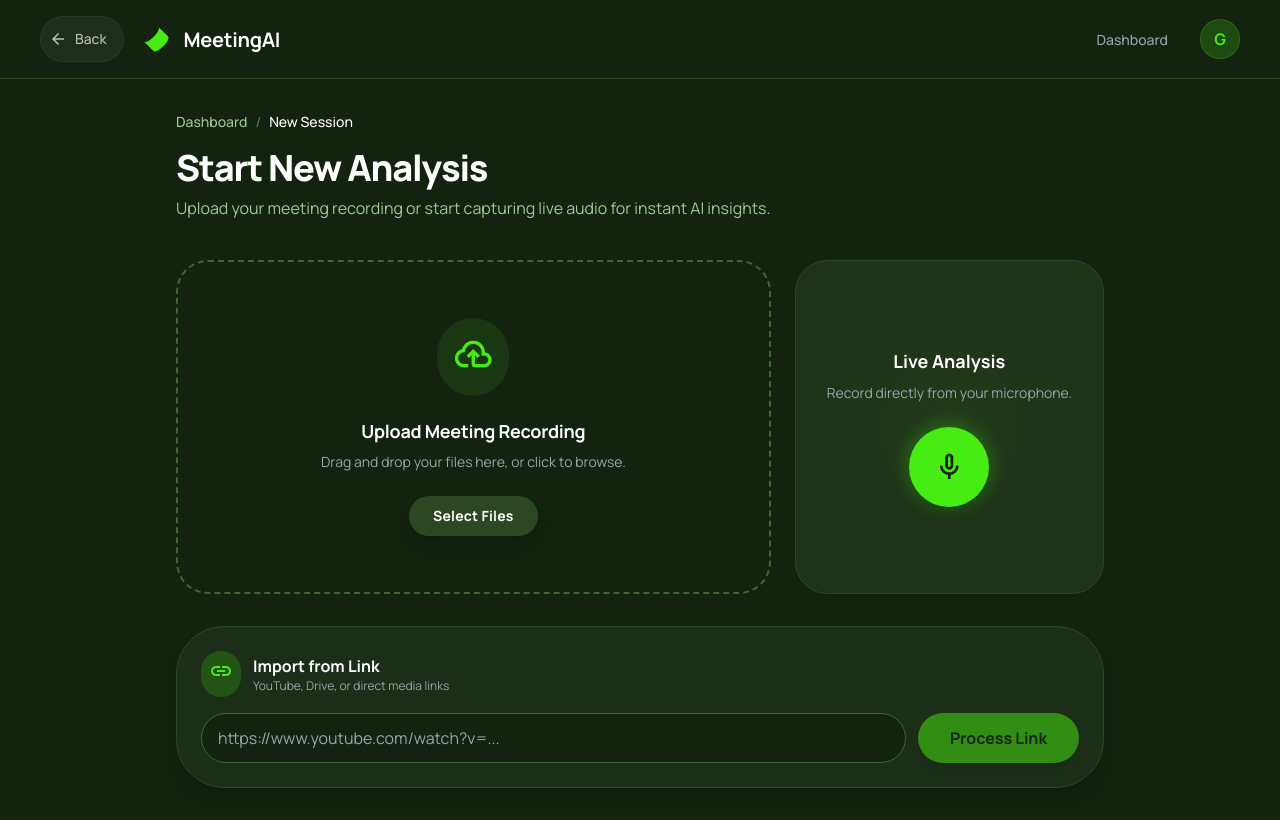
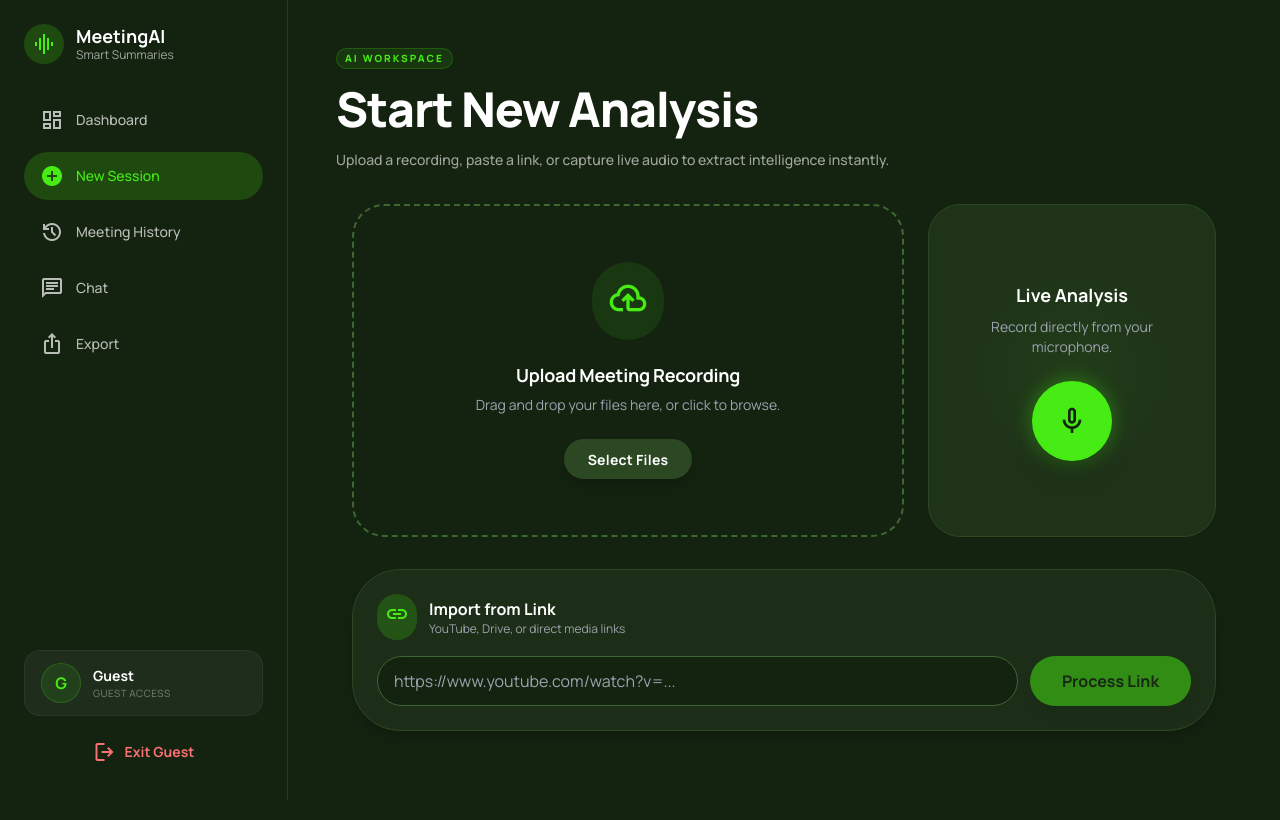
Before and after one commit to AshinTomMathew/SummarAI, a React (Vite) app in the folder frontend/: page /#/new-session in a window 1280 px wide. Built offline with nearby package versions, Linux system fonts and the light colour scheme.

Commit message:
Cleanup unused imports in UI

```diff
--- a/frontend/src/pages/NewSessionPage.jsx
+++ b/frontend/src/pages/NewSessionPage.jsx
@@ -3,7 +3,9 @@ import { useState, useRef, useEffect } from 'react';
 import Logo from '../components/Logo';
 import BackButton from '../components/BackButton';
 import GameSelector from '../components/GameSelector';
+import LoadingScreen from '../components/LoadingScreen';
 import { useToast } from '../context/ToastContext';
+import Sidebar from '../components/Sidebar';
 
 export default function NewSessionPage() {
 
@@ -202,12 +204,25 @@ export default function NewSessionPage() {
             };
 
             if (userId) {
+                try {
                     const saveResult = await window.electronAPI.saveSession(sessionData);
                     if (saveResult.success) {
                         sessionData.id = saveResult.sessionId;
-                    console.log('✅ Session saved to history');
+                        console.log('✅ Session saved to database history');
                     } else {
-                    console.error('❌ Failed to update history:', saveResult.error);
+                        // DB save failed — fall back to localStorage so nothing is lost
+                        console.error('❌ DB save failed:', saveResult.error);
+                        showToast('⚠️ Could not reach database — session saved locally as fallback.', 'warning');
+                        const fallbackKey = `fallbackSessions_${userId}`;
+                        const fallback = JSON.parse(localStorage.getItem(fallbackKey) || '[]');
+                        sessionData.id = `fallback_${Date.now()}`;
+                        fallback.unshift(sessionData);
+                        if (fallback.length > 20) fallback.pop();
+                        localStorage.setItem(fallbackKey, JSON.stringify(fallback));
+                    }
+                } catch (saveErr) {
+                    console.error('❌ Save session threw:', saveErr);
+                    showToast('⚠️ Database error — session saved locally.', 'warning');
                 }
             } else {
                 // GUEST: Save to Local Storage
@@ -395,34 +410,24 @@ export default function NewSessionPage() {
     };
 
     return (
-        <div className="bg-background-light dark:bg-background-dark font-display text-slate-900 dark:text-white transition-colors duration-200 min-h-screen flex flex-col overflow-x-hidden">
-            <header className="flex items-center justify-between whitespace-nowrap border-b border-solid border-slate-200 dark:border-[#2c4823] px-6 lg:px-10 py-4 bg-background-light dark:bg-background-dark sticky top-0 z-50">
-                <div className="flex items-center gap-4">
+        <div className="flex h-screen w-full bg-background-light dark:bg-background-dark text-slate-900 dark:text-white font-display overflow-hidden">
+            <Sidebar active="/new-session" />
+            <main className="flex-1 flex flex-col h-full overflow-y-auto relative scroll-smooth custom-scrollbar">
+                {/* Mobile Header */}
+                <div className="md:hidden flex items-center justify-between p-4 border-b border-white/10 bg-background-dark sticky top-0 z-20">
+                    <div className="flex items-center gap-3">
                         <BackButton />
                         <Logo />
                     </div>
-                <div className="flex flex-1 justify-end gap-4 md:gap-8 items-center">
-                    <div className="hidden md:flex items-center gap-6 lg:gap-9">
-                        <Link to="/dashboard" className="text-slate-500 hover:text-slate-900 dark:text-gray-400 dark:hover:text-white text-sm font-medium leading-normal transition-colors">Dashboard</Link>
                 </div>
-                    <div className="bg-primary/20 flex items-center justify-center rounded-full size-10 text-primary font-bold border border-primary/20">
-                        {getInitials(userName)}
+
+                <div className="p-4 md:p-8 lg:p-12 flex flex-col max-w-5xl mx-auto w-full gap-8">
+                    <div className="flex flex-col gap-2">
+                        <div className="flex items-center gap-2 mb-2">
+                            <span className="text-primary text-[10px] font-black uppercase tracking-[0.2em] px-2 py-0.5 rounded-full bg-primary/10 border border-primary/20">AI Workspace</span>
                         </div>
-                </div>
-            </header>
-            <main className="layout-container flex h-full grow flex-col">
-                <div className="px-4 md:px-20 lg:px-40 flex flex-1 justify-center py-8">
-                    <div className="layout-content-container flex flex-col max-w-[960px] flex-1 gap-8">
-                        <div className="flex flex-col gap-2">
-                            <div className="flex flex-wrap items-center gap-2 px-4">
-                                <Link to="/dashboard" className="text-slate-500 dark:text-[#9fc992] text-sm font-medium leading-normal hover:underline">Dashboard</Link>
-                                <span className="text-slate-400 dark:text-[#9fc992]/50 text-sm font-medium leading-normal">/</span>
-                                <span className="text-slate-900 dark:text-white text-sm font-medium leading-normal">New Session</span>
-                            </div>
-                            <div className="px-4 py-2">
-                                <h1 className="text-slate-900 dark:text-white text-3xl md:text-4xl font-black leading-tight tracking-[-0.033em]">Start New Analysis</h1>
-                                <p className="text-slate-500 dark:text-[#9fc992] mt-2 text-base font-normal leading-normal">Upload your meeting recording or start capturing live audio for instant AI insights.</p>
-                            </div>
+                        <h1 className="text-white text-3xl md:text-5xl font-black leading-tight tracking-tight">Start New Analysis</h1>
+                        <p className="text-white/60 mt-2 text-sm md:text-base font-medium max-w-xl leading-relaxed">Upload a recording, paste a link, or capture live audio to extract intelligence instantly.</p>
                     </div>
 
                         {isProcessing && (
@@ -528,7 +533,6 @@ export default function NewSessionPage() {
                             </div>
                         </div>
                     </div>
-                </div>
 
                 {/* Floating Play Game Button - Shows during processing */}
                 {isProcessing && !showGame && (
```
Lines whose indentation alone changed are shown as unchanged.
